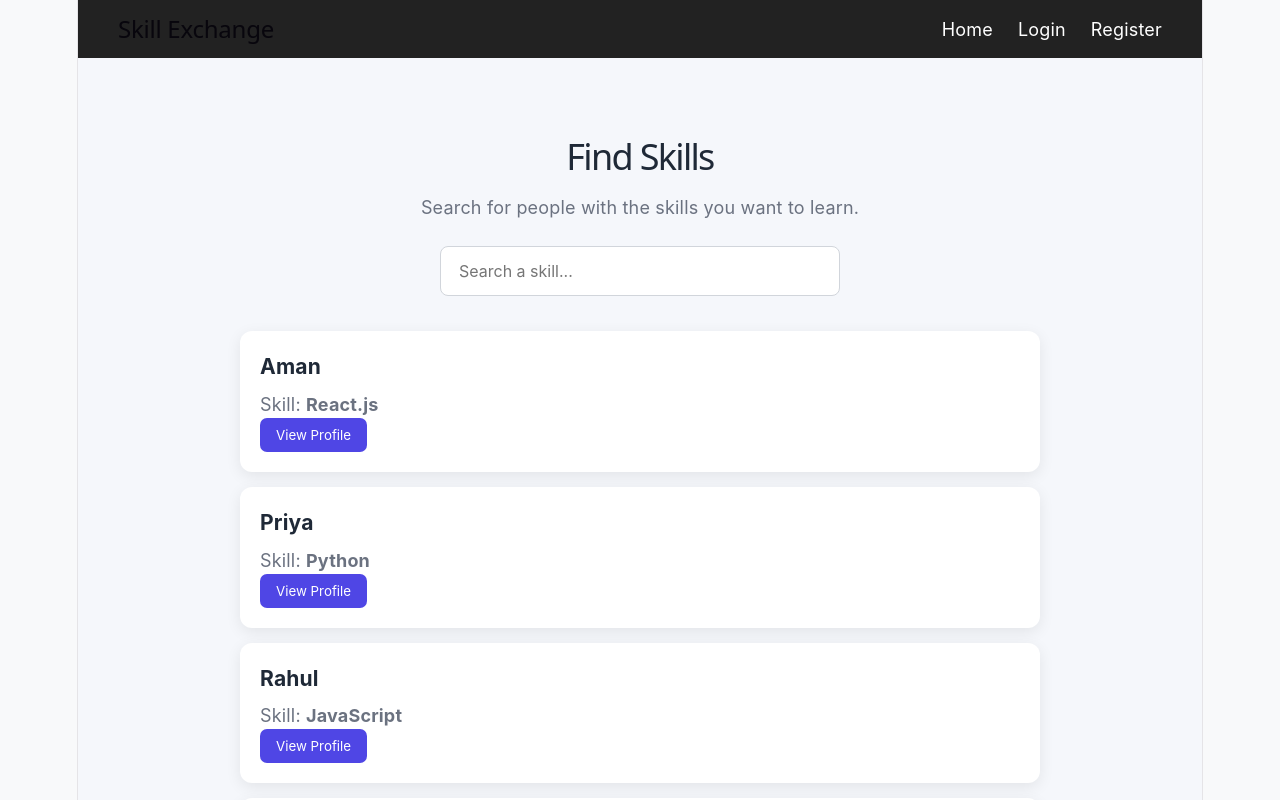
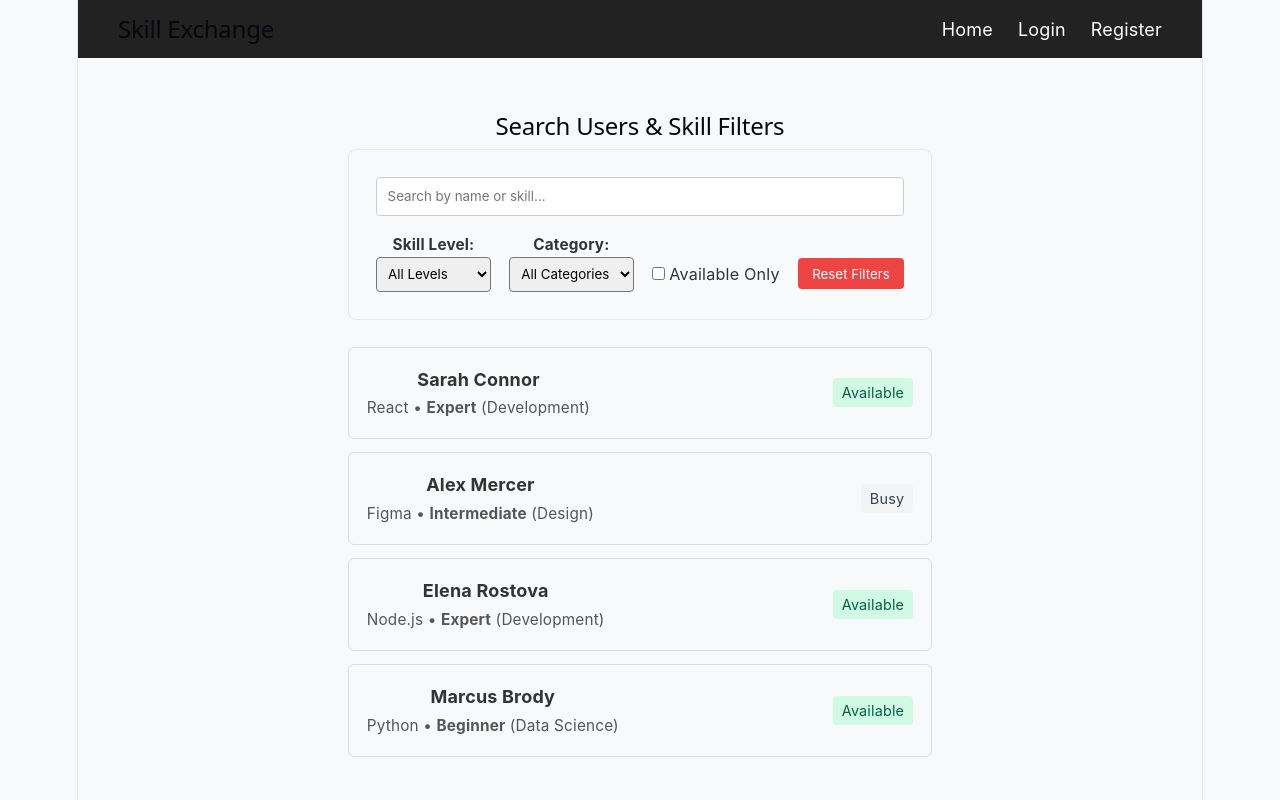
Before and after one commit to vijsanya27-afk/DEVOPS-2026-CS-E-15, a React (Vite) app: page /search in a window 1280 px wide. Shown: the top 800 px of the page. Built offline with nearby package versions, Linux system fonts and the light colour scheme.

Commit message:
Day 12 & 13: Search users UI, skill-level filters and UI interactions

```diff
--- a/src/App.jsx
+++ b/src/App.jsx
@@ -1,6 +1,8 @@
 import { BrowserRouter, Routes, Route } from "react-router-dom";
 
 import Navbar from "./components/Navbar";
+
+import UserSearch from './components/UserSearch';
 import SkillsOffered from "./components/SkillsOffered.jsx";
 import SkillsWanted from './components/SkillsWanted';
 import SkillMetadataUI from './components/SkillMetadataUI';
@@ -18,8 +20,7 @@ import ExchangeHome from "./exchange/pages/ExchangeHome";
 import ExchangeRequest from "./exchange/pages/ExchangeRequest";
 import ExchangeHistory from "./exchange/pages/ExchangeHistory";
 import ExchangeStatus from "./exchange/pages/ExchangeStatus";
-import Sidebar from './components/Sidebar';
-import StatCard from './components/StatCard';
+
 import "./App.css";
 
 function App() {
@@ -37,6 +38,7 @@ function App() {
         <Route path="/dashboard" element={<Dashboard />} />
         <Route path="/profile" element={<Profile />} />
         <Route path="/skills" element={<Skills />} />
+        <Route path="/search" element={<UserSearch />} />
         <Route path="/search" element={<Search />} />
         <Route path="/reviews" element={<Reviews />} />
         <Route path="/requests" element={<Requests />} />
--- /dev/null
+++ b/src/components/UserSearch.jsx
@@ -0,0 +1,111 @@
+import React, { useState } from 'react';
+
+// Demo User Data with Skill Levels & Categories
+const MOCK_USERS = [
+  { id: 1, name: 'Sarah Connor', role: 'Frontend Developer', skill: 'React', level: 'Expert', category: 'Development', available: true },
+  { id: 2, name: 'Alex Mercer', role: 'UI/UX Designer', skill: 'Figma', level: 'Intermediate', category: 'Design', available: false },
+  { id: 3, name: 'Elena Rostova', role: 'Full Stack Engineer', skill: 'Node.js', level: 'Expert', category: 'Development', available: true },
+  { id: 4, name: 'Marcus Brody', role: 'Data Scientist', skill: 'Python', level: 'Beginner', category: 'Data Science', available: true },
+];
+
+export default function SearchWithFilters() {
+  const [searchTerm, setSearchTerm] = useState('');
+  const [selectedLevel, setSelectedLevel] = useState('All');
+  const [selectedCategory, setSelectedCategory] = useState('All');
+  const [showAvailableOnly, setShowAvailableOnly] = useState(false);
+
+  // Advanced Multi-filter Logic
+  const filteredUsers = MOCK_USERS.filter((user) => {
+    const matchesSearch =
+      user.name.toLowerCase().includes(searchTerm.toLowerCase()) ||
+      user.skill.toLowerCase().includes(searchTerm.toLowerCase());
+
+    const matchesLevel = selectedLevel === 'All' || user.level === selectedLevel;
+    const matchesCategory = selectedCategory === 'All' || user.category === selectedCategory;
+    const matchesAvailability = showAvailableOnly ? user.available : true;
+
+    return matchesSearch && matchesLevel && matchesCategory && matchesAvailability;
+  });
+
+  const resetFilters = () => {
+    setSearchTerm('');
+    setSelectedLevel('All');
+    setSelectedCategory('All');
+    setShowAvailableOnly(false);
+  };
+
+  return (
+    <div style={{ maxWidth: '800px', margin: '2rem auto', padding: '1rem', fontFamily: 'sans-serif' }}>
+      <h2>Search Users & Skill Filters</h2>
+
+      {/* Filter Section Controls */}
+      <div style={{ backgroundColor: '#f8fafc', padding: '1.5rem', borderRadius: '8px', marginBottom: '1.5rem', border: '1px solid #e2e8f0' }}>
+        <input
+          type="text"
+          placeholder="Search by name or skill..."
+          value={searchTerm}
+          onChange={(e) => setSearchTerm(e.target.value)}
+          style={{ width: '100%', padding: '0.6rem', marginBottom: '1rem', borderRadius: '4px', border: '1px solid #ccc', boxSizing: 'border-box' }}
+        />
+
+        <div style={{ display: 'flex', gap: '1rem', flexWrap: 'wrap', alignItems: 'center' }}>
+          {/* Skill Level Filter */}
+          <div>
+            <label style={{ fontSize: '0.85rem', fontWeight: 'bold', display: 'block' }}>Skill Level:</label>
+            <select value={selectedLevel} onChange={(e) => setSelectedLevel(e.target.value)} style={{ padding: '0.4rem', borderRadius: '4px' }}>
+              <option value="All">All Levels</option>
+              <option value="Beginner">Beginner</option>
+              <option value="Intermediate">Intermediate</option>
+              <option value="Expert">Expert</option>
+            </select>
+          </div>
+
+          {/* Category Filter */}
+          <div>
+            <label style={{ fontSize: '0.85rem', fontWeight: 'bold', display: 'block' }}>Category:</label>
+            <select value={selectedCategory} onChange={(e) => setSelectedCategory(e.target.value)} style={{ padding: '0.4rem', borderRadius: '4px' }}>
+              <option value="All">All Categories</option>
+              <option value="Development">Development</option>
+              <option value="Design">Design</option>
+              <option value="Data Science">Data Science</option>
+            </select>
+          </div>
+
+          {/* Availability Checkbox */}
+          <div style={{ marginTop: '1.2rem' }}>
+            <label style={{ cursor: 'pointer', fontSize: '0.9rem' }}>
+              <input type="checkbox" checked={showAvailableOnly} onChange={(e) => setShowAvailableOnly(e.target.checked)} />
+              {' '}Available Only
+            </label>
+          </div>
+
+          {/* Reset Button */}
+          <button onClick={resetFilters} style={{ marginTop: '1.2rem', padding: '0.4rem 0.8rem', cursor: 'pointer', backgroundColor: '#ef4444', color: '#fff', border: 'none', borderRadius: '4px' }}>
+            Reset Filters
+          </button>
+        </div>
+      </div>
+
+      {/* Render Filtered User List */}
+      <div>
+        {filteredUsers.length > 0 ? (
+          filteredUsers.map((user) => (
+            <div key={user.id} style={{ padding: '1rem', border: '1px solid #ddd', borderRadius: '6px', marginBottom: '0.75rem', display: 'flex', justifyContent: 'space-between', alignItems: 'center' }}>
+              <div>
+                <h4 style={{ margin: '0 0 0.25rem 0' }}>{user.name}</h4>
+                <p style={{ margin: 0, fontSize: '0.85rem', color: '#555' }}>
+                  {user.skill} • <strong>{user.level}</strong> ({user.category})
+                </p>
+              </div>
+              <span style={{ fontSize: '0.8rem', padding: '0.2rem 0.5rem', borderRadius: '4px', backgroundColor: user.available ? '#d1fae5' : '#f3f4f6', color: user.available ? '#065f46' : '#374151' }}>
+                {user.available ? 'Available' : 'Busy'}
+              </span>
+            </div>
+          ))
+        ) : (
+          <p style={{ color: '#777' }}>No users match the selected filter criteria.</p>
+        )}
+      </div>
+    </div>
+  );
+}
```
